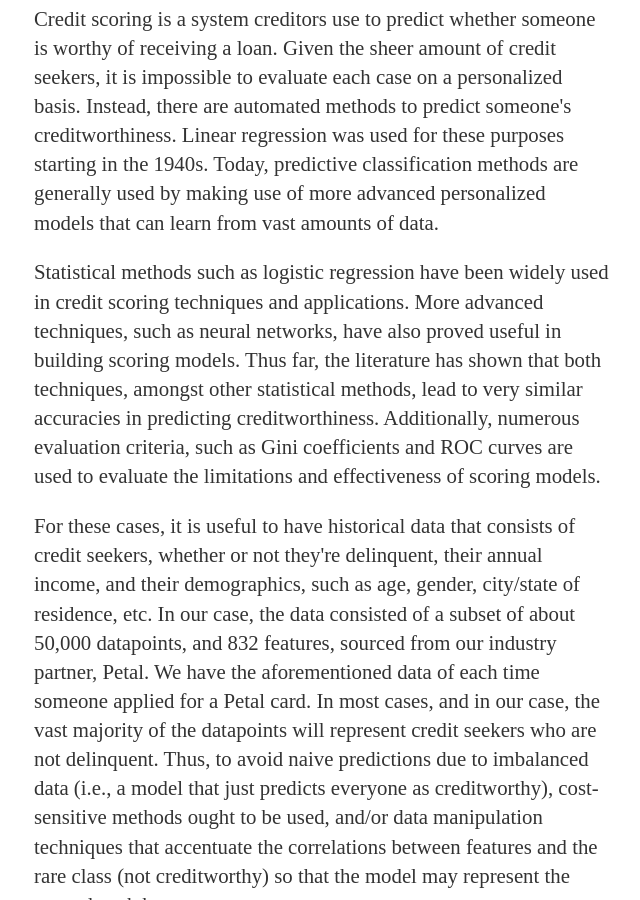
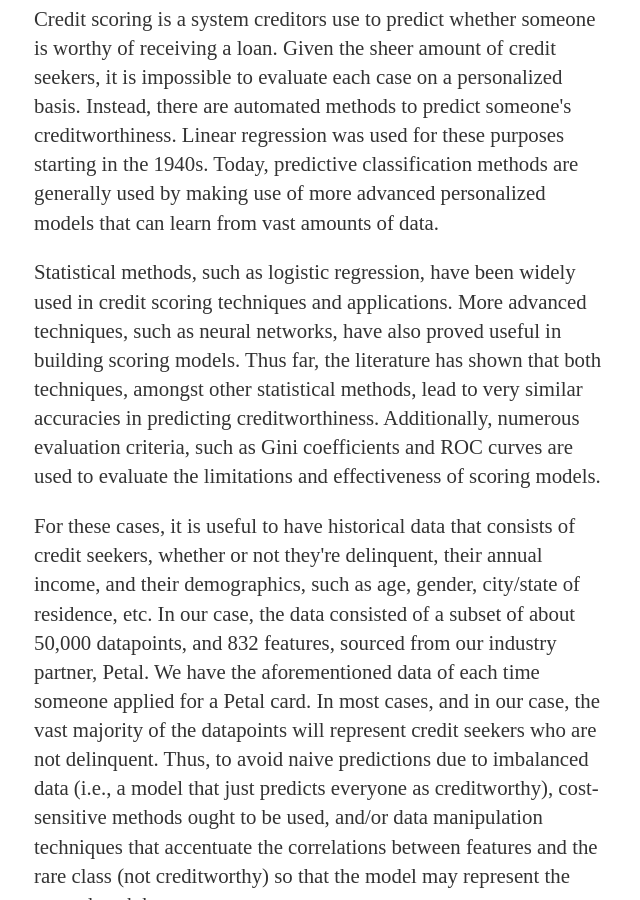
Before and after one commit to kkw002/kkw002.github.io, a Jekyll site: the page built from index.html, in a window 1280 px wide and 900 px high, scrolled down 810 px. Shown: the whole window, without its empty margins (318-958 px from the left). Built offline with Jekyll 4.4.1, drawn with Linux system fonts in a browser that asks for light colours.

```diff
--- a/_layouts/default.html
+++ b/_layouts/default.html
@@ -26,7 +26,7 @@
 		<div class="introduction">
 			<h2>Introduction</h2>
 			<p>Credit scoring is a system creditors use to predict whether someone is worthy of receiving a loan. Given the sheer amount of credit seekers, it is impossible to evaluate each case on a personalized basis. Instead, there are automated methods to predict someone's creditworthiness. Linear regression was used for these purposes starting in the 1940s. Today, predictive classification methods are generally used by making use of more advanced personalized models that can learn from vast amounts of data.</p>
-			<p>Statistical methods such as logistic regression have been widely used in credit scoring techniques and applications. More advanced techniques, such as neural networks, have also proved useful in building scoring models. Thus far, the literature has shown that both techniques, amongst other statistical methods, lead to very similar accuracies in predicting creditworthiness. Additionally, numerous evaluation criteria, such as Gini coefficients and ROC curves are used to evaluate the limitations and effectiveness of scoring models.</p>
+			<p>Statistical methods, such as logistic regression, have been widely used in credit scoring techniques and applications. More advanced techniques, such as neural networks, have also proved useful in building scoring models. Thus far, the literature has shown that both techniques, amongst other statistical methods, lead to very similar accuracies in predicting creditworthiness. Additionally, numerous evaluation criteria, such as Gini coefficients and ROC curves are used to evaluate the limitations and effectiveness of scoring models.</p>
 			<p>For these cases, it is useful to have historical data that consists of credit seekers, whether or not they're delinquent, their annual income, and their demographics, such as age, gender, city/state of residence, etc. In our case, the data consisted of a subset of about 50,000 datapoints, and 832 features, sourced from our industry partner, Petal. We have the aforementioned data of each time someone applied for a Petal card. In most cases, and in our case, the vast majority of the datapoints will represent credit seekers who are not delinquent. Thus, to avoid naive predictions due to imbalanced data (i.e., a model that just predicts everyone as creditworthy), cost-sensitive methods ought to be used, and/or data manipulation techniques that accentuate the correlations between features and the rare class (not creditworthy) so that the model may represent the ground truth better.</p>
 		</div>
 		<div class="methods">
```
